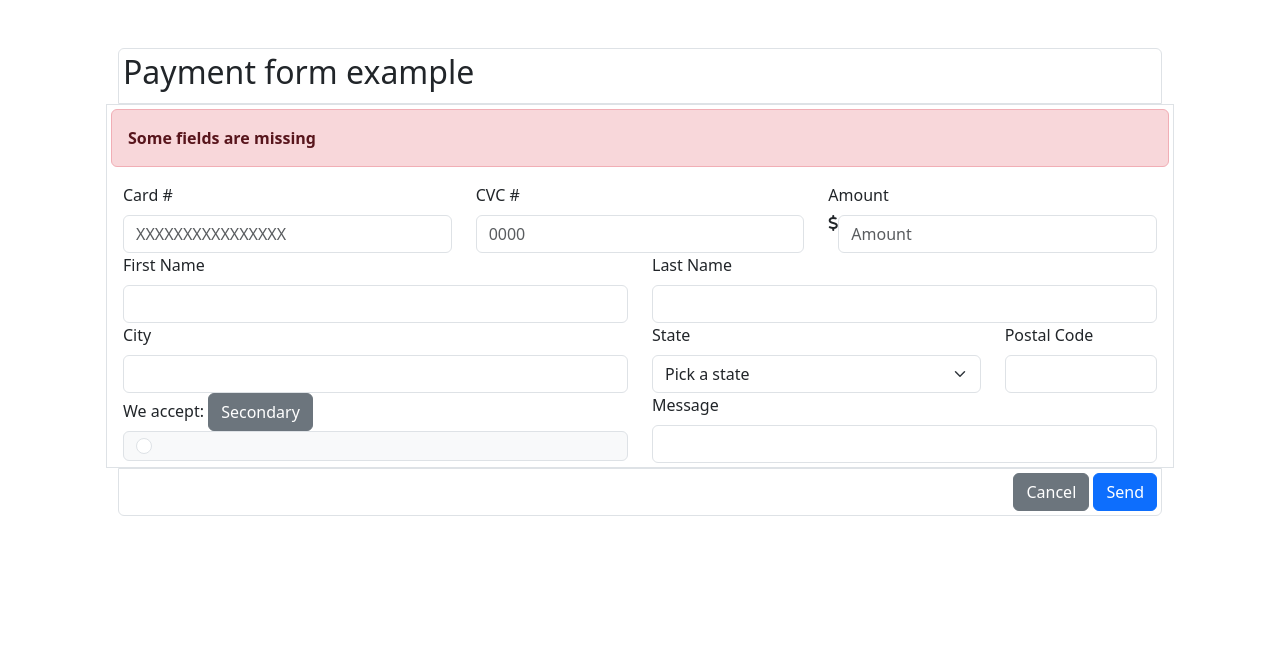
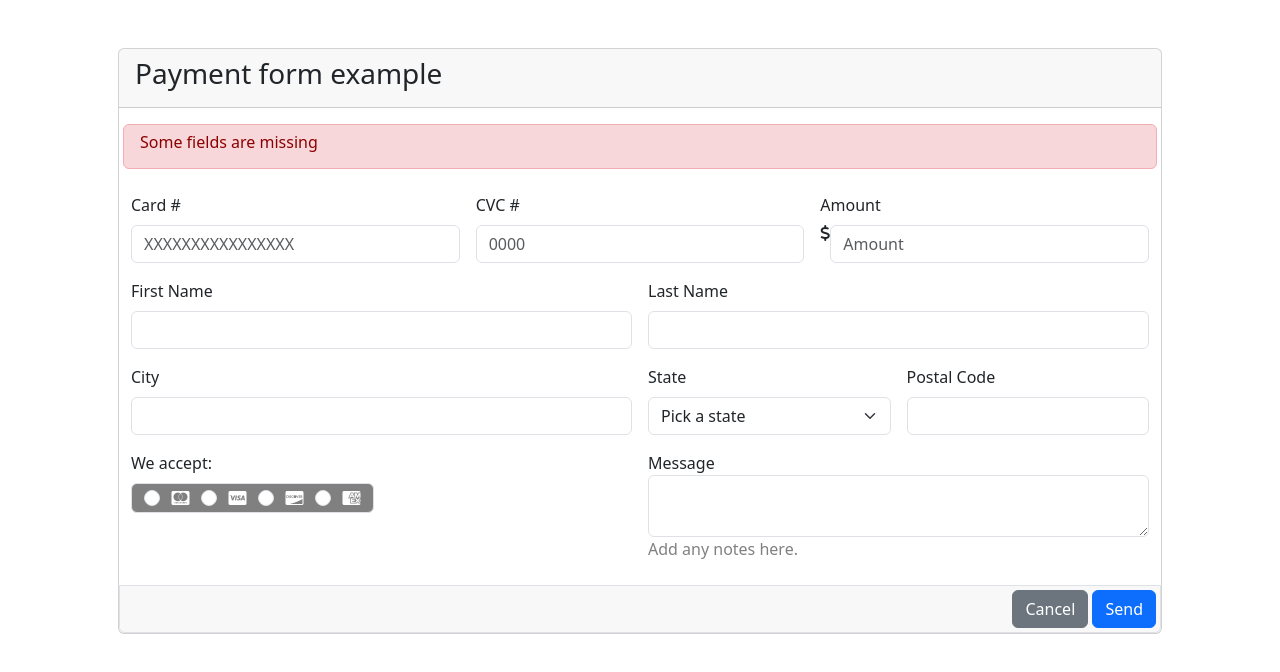
Before and after one commit to 4GeeksAcademy/Create-an-HTML5-form_Taylor-Allen, a plain HTML site: page index.html in a window 1280 px wide. Drawn offline with nearby package versions, Linux system fonts and the light colour scheme.

Commit message:
Final Draft

```diff
--- a/index.html
+++ b/index.html
@@ -3,47 +3,80 @@
   <head>
     <meta charset="utf-8" />
     <meta name="viewport" content="width=device-width, initial-scale=1" />
-    <script src="https://kit.fontawesome.com/4aa61b2126.js" crossorigin="anonymous"></script>
+    <script
+      src="https://kit.fontawesome.com/4aa61b2126.js"
+      crossorigin="anonymous"
+    ></script>
     <title>Create a HTML5 Form | Taylor Allen</title>
-    <link href="https://cdn.jsdelivr.net/npm/bootstrap@5.3.2/dist/css/bootstrap.min.css" rel="stylesheet" integrity="sha384-T3c6CoIi6uLrA9TneNEoa7RxnatzjcDSCmG1MXxSR1GAsXEV/Dwwykc2MPK8M2HN" crossorigin="anonymous">
+    <link
+      href="https://cdn.jsdelivr.net/npm/bootstrap@5.3.2/dist/css/bootstrap.min.css"
+      rel="stylesheet"
+      integrity="sha384-T3c6CoIi6uLrA9TneNEoa7RxnatzjcDSCmG1MXxSR1GAsXEV/Dwwykc2MPK8M2HN"
+      crossorigin="anonymous"
+    />
   </head>
   <body>
     <div class="container mx-auto p-5">
-        <div class="form-header border rounded-top p-1">
-            <h2>Payment form example</h2>
+      <div class="card">
+        <div class="card-header">
+          <h3>Payment form example</h3>
         </div>
-        <form class="row border p-1">
-            <div class="alert alert-danger" role="alert">
-                <b>Some fields are missing</b>
+        <!-- beginning of form -->
+        <form class="row p-3">
+          <div
+            class="alert alert-danger mx-auto py-2"
+            role="alert"
+            style="color: darkred"
+          >
+            <h6>Some fields are missing</h6>
           </div>
-            <!-- CARD info -->
-            <div class="col-md-4">
+          <!-- credit card info -->
+          <div class="col-md-4 p-2">
             <label for="formCardNumber" class="form-label">Card #</label>
-                <input type="text" class="form-control" id="formCardNumber" placeholder="XXXXXXXXXXXXXXXX" maxlength="19">
+            <input
+              type="text"
+              class="form-control"
+              id="formCardNumber"
+              placeholder="XXXXXXXXXXXXXXXX"
+              maxlength="19"
+            />
           </div>
-            <div class="col-md-4">
+          <div class="col-md-4 p-2">
             <label for="inputCVC" class="form-label">CVC #</label>
-                <input type="password" class="form-control" id="inputCVC" placeholder="0000">
+            <input
+              type="password"
+              class="form-control"
+              id="inputCVC"
+              placeholder="0000"
+            />
           </div>
-            <div class="col-md-4">
+          <div class="col-md-4 p-2">
             <label for="inputAmount" class="form-label">Amount</label>
             <div class="amountStyle d-flex justify-content-center">
-                <i class="fas fa-dollar-sign trailing d-block"></i><input type="text" class="form-control" id="inputAmount" placeholder="Amount">
+              <i class="fas fa-dollar-sign trailing d-block"></i
+              ><input
+                type="text"
+                class="form-control"
+                id="inputAmount"
+                placeholder="Amount"
+              />
             </div>
           </div>
-            <div class="col-6">
+          <!-- first and last name fields -->
+          <div class="col-6 p-2">
             <label for="inputFirstName" class="form-label">First Name</label>
-                <input type="text" class="form-control" id="inputFirstName">
+            <input type="text" class="form-control" id="inputFirstName" />
           </div>
-            <div class="col-6">
+          <div class="col-6 p-2">
             <label for="inputLastName" class="form-label">Last Name</label>
-                <input type="text" class="form-control" id="inputLastName">
+            <input type="text" class="form-control" id="inputLastName" />
           </div>
-            <div class="col-md-6">
+          <!-- city, state, postal code section -->
+          <div class="col-md-6 p-2">
             <label for="inputCity" class="form-label">City</label>
-                <input type="text" class="form-control" id="inputCity">
+            <input type="text" class="form-control" id="inputCity" />
           </div>
-            <div class="col-md-4">
+          <div class="col-md-3 p-2">
             <label for="inputState" class="form-label">State</label>
             <select id="inputState" class="form-select">
               <option selected>Pick a state</option>
@@ -53,28 +86,69 @@
               <option>AR</option>
             </select>
           </div>
-            <div class="col-md-2">
+          <div class="col-md-3 p-2">
             <label for="inputPostal" class="form-label">Postal Code</label>
-                <input type="text" class="form-control" id="inputPostal">
+            <input type="text" class="form-control" id="inputPostal" />
           </div>
-            <!-- Payment methods -->
-            <div class="col-6">
+          <!-- Payment methods and Message section -->
+          <div class="col-3 p-2">
             <label for="inputLastName" class="form-label">We accept:</label>
-                <button type="button" class="btn btn-secondary">Secondary</button>
-                <div class="input-group-text">
-                    <input class="form-check-input mt-0" type="radio" value="" aria-label="Radio button for following text input">
+            <div
+              class="input-group-text d-flex justify-content-between"
+              style="background-color: gray; color: white"
+            >
+              <input
+                class="form-check-input mt-0"
+                type="radio"
+                name="payment"
+                aria-label="Radio button for following text input"
+              />
+              <i class="fa-brands fa-cc-mastercard"></i>
+              <input
+                class="form-check-input mt-0"
+                type="radio"
+                name="payment"
+                aria-label="Radio button for following text input"
+              />
+              <i class="fa-brands fa-cc-visa"></i>
+              <input
+                class="form-check-input mt-0"
+                type="radio"
+                name="payment"
+                aria-label="Radio button for following text input"
+              />
+              <i class="fa-brands fa-cc-discover"></i>
+              <input
+                class="form-check-input mt-0"
+                type="radio"
+                name="payment"
+                aria-label="Radio button for following text input"
+              />
+              <i class="fa-brands fa-cc-amex"></i>
             </div>
           </div>
-            <div class="col-6">
-                <label for="inputMessage" class="form-label">Message</label>
-                <input type="textarea" class="form-control" id="inputMessage">
+          <!-- added an empty column here to create the space needed without making the Message column width smaller -->
+          <div class="col-3 p-2"></div>
+          <div class="col-6 p-2 mx-auto">
+            <div class="form-group no-floating-label">
+              <label for="floatingTextarea">Message</label>
+              <textarea class="form-control" id="floatingTextarea"></textarea>
+            </div>
+            <div class="addNotes" style="color: gray">Add any notes here.</div>
           </div>
         </form>
-        <div class="form-footer border rounded-bottom p-1 text-end">
+        <div
+          class="card-footer text-body-secondary border rounded-bottom p-1 text-end"
+        >
           <button type="button" class="btn btn-secondary">Cancel</button>
           <button type="button" class="btn btn-primary">Send</button>
         </div>
       </div>
-    <script src="https://cdn.jsdelivr.net/npm/bootstrap@5.3.2/dist/js/bootstrap.bundle.min.js" integrity="sha384-C6RzsynM9kWDrMNeT87bh95OGNyZPhcTNXj1NW7RuBCsyN/o0jlpcV8Qyq46cDfL" crossorigin="anonymous"></script>
+    </div>
+    <script
+      src="https://cdn.jsdelivr.net/npm/bootstrap@5.3.2/dist/js/bootstrap.bundle.min.js"
+      integrity="sha384-C6RzsynM9kWDrMNeT87bh95OGNyZPhcTNXj1NW7RuBCsyN/o0jlpcV8Qyq46cDfL"
+      crossorigin="anonymous"
+    ></script>
   </body>
 </html>
```
Lines whose indentation alone changed are shown as unchanged.
